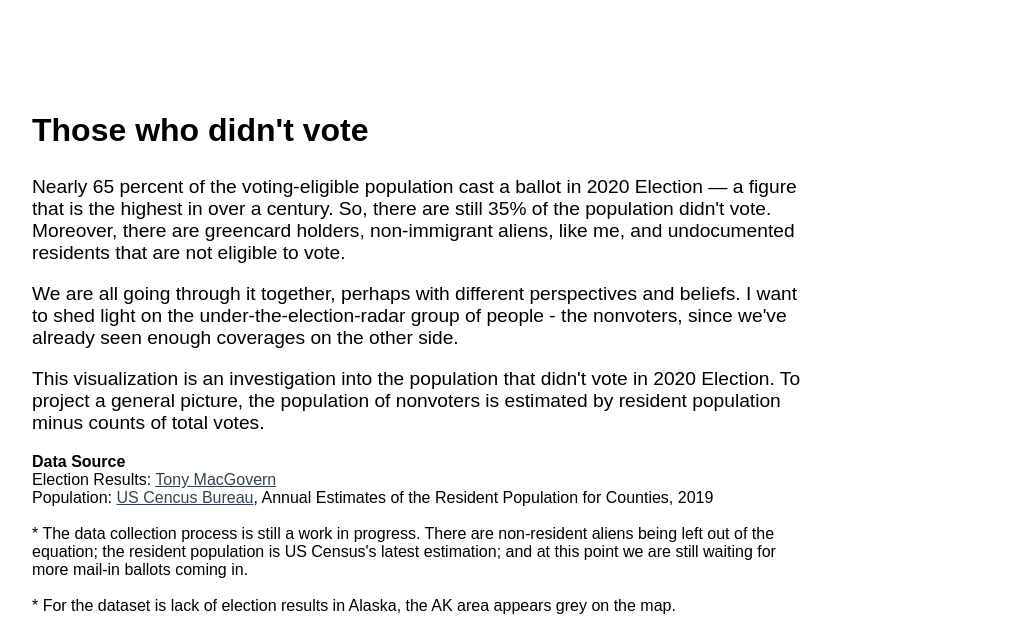
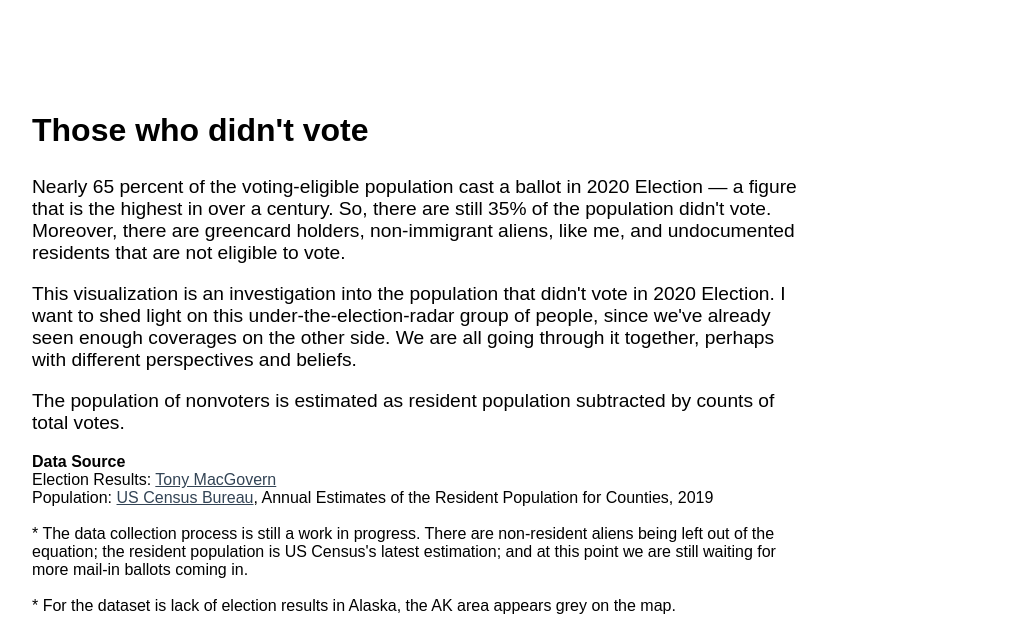
Before and after one commit to JessieJessJe/DVIA, a website: page index.html in a window 1280 px wide. Shown: the top 641 px of the page, without its empty margins (80-1097 px from the left). Drawn offline with Linux system fonts and the light colour scheme.

Commit message:
Update index.html

```diff
--- a/index.html
+++ b/index.html
@@ -18,13 +18,13 @@
  <h2 class='project_title'>Those who didn't vote</h2>
 
   <p>Nearly 65 percent of the voting-eligible population cast a ballot in 2020 Election — a figure that is the highest in over a century. So, there are still 35% of the population didn't vote. Moreover, there are greencard holders, non-immigrant aliens, like me, and undocumented residents that are not eligible to vote.</p>
-  <p>We are all going through it together, perhaps with different perspectives and beliefs. I want to shed light on the under-the-election-radar group of people - the nonvoters, since we've already seen enough coverages on the other side.</p>
-  <p>This visualization is an investigation into the population that didn't vote in 2020 Election. To project a general picture, the population of nonvoters is estimated by resident population minus counts of total votes. </p>
+  <p>This visualization is an investigation into the population that didn't vote in 2020 Election. I want to shed light on this under-the-election-radar group of people, since we've already seen enough coverages on the other side. We are all going through it together, perhaps with different perspectives and beliefs.</p>
+  <p>The population of nonvoters is estimated as resident population subtracted by counts of total votes.</p>
 
   <b>Data Source</b>
   <br>
   Election Results: <a href="https://github.com/tonmcg/US_County_Level_Election_Results_08-20">Tony MacGovern</a><br>
-  Population: <a href="https://www.census.gov/data/tables/time-series/demo/popest/2010s-counties-total.html">US Cencus Bureau</a>, Annual Estimates of the Resident Population for Counties, 2019
+  Population: <a href="https://www.census.gov/data/tables/time-series/demo/popest/2010s-counties-total.html">US Census Bureau</a>, Annual Estimates of the Resident Population for Counties, 2019
   <br>
   <br>
   * The data collection process is still a work in progress. There are non-resident aliens being left out of the equation; the resident population is US Census's latest estimation; and at this point we are still waiting for more mail-in ballots coming in.
```
